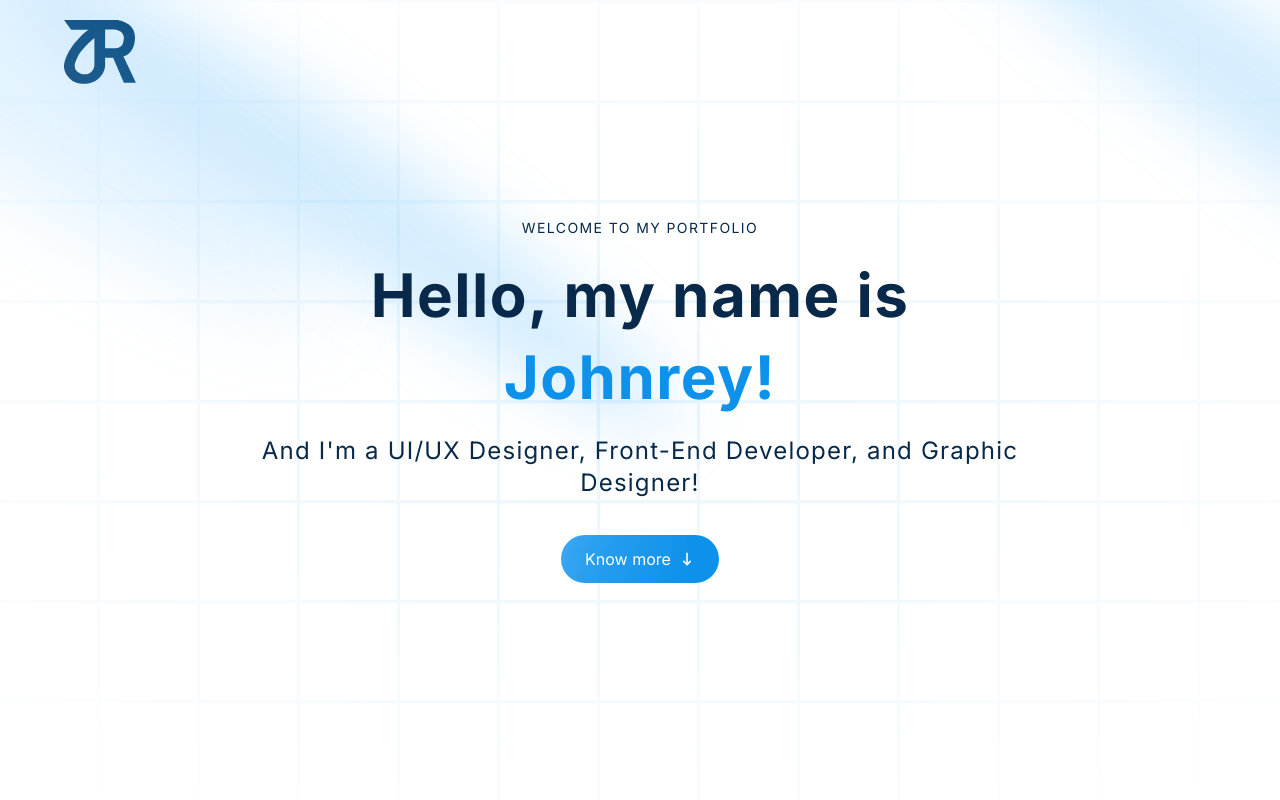
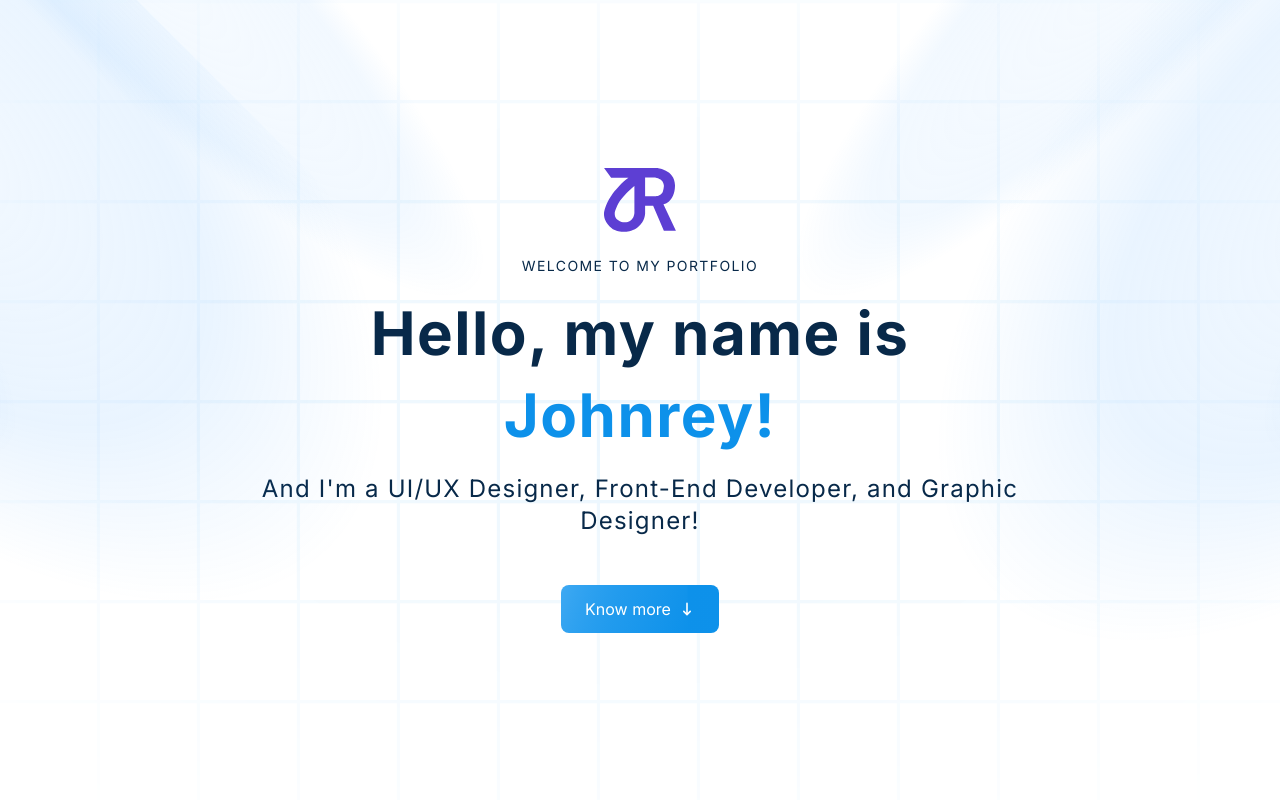
Before and after one commit to johnreyluntayao/my-portfolio, a Next.js app: page / in a window 1280 px wide. Shown: the top 800 px of the page. Built offline with nearby package versions, Linux system fonts and the light colour scheme.

Commit message:
change some hero design

```diff
--- a/components/Hero.tsx
+++ b/components/Hero.tsx
@@ -1,100 +1,97 @@
-"use client"
+"use client";
 
-import React from 'react';
-import { motion } from 'framer-motion';
+import React from "react";
+import { motion } from "framer-motion";
 import { HiArrowNarrowDown } from "react-icons/hi";
-import { Spotlight, TextGenerateEffect, GlowingButton } from "@/lib/imports"
+import { Spotlight, TextGenerateEffect, GlowingButton } from "@/lib/imports";
 
 const Hero = () => {
   const containerVariants = {
     hidden: { opacity: 0 },
     visible: {
       opacity: 1,
-      transition: { staggerChildren: 0.3 },
+      transition: { staggerChildren: 0.25, ease: "easeInOut", duration: 0.8 },
     },
   };
 
-  const itemVariants = {
-    hidden: { opacity: 0, y: 30 },
-    visible: { opacity: 1, y: 0, transition: { duration: 0.6 } },
+  const fadeUpVariants = {
+    hidden: { opacity: 0, y: 40 },
+    visible: {
+      opacity: 1,
+      y: 0,
+      transition: { duration: 0.6, ease: "easeInOut" },
+    },
   };
 
-  const buttonVariants = {
-    hidden: { opacity: 0, scale: 0.8 },
+  const fadeInScaleVariants = {
+    hidden: { opacity: 0, scale: 0.9 },
     visible: {
       opacity: 1,
       scale: 1,
-      transition: { duration: 0.6, ease: 'easeOut' },
+      transition: { duration: 0.6, ease: "easeInOut" },
     },
   };
 
   return (
-    <section className=' flex justify-center items-center h-screen mb-16 2xl:h-[75rem]' id='hero'>
+    <section
+      className="flex justify-center items-center h-screen mb-16 2xl:max-h-[75rem]"
+      id="hero"
+    >
       {/* Spotlight Backgrounds */}
-      <div>
-        <Spotlight className='-top-40 -left-10 rounded-lg md:-left-32 md:-top-20 h-screen' fill="#7cc7fd" />
-        <Spotlight className='top-10 left-full h-[80vh] w-[50vw] transform rotate-180' fill="#37abf9" />
-        <Spotlight className='top-28 left-80 h-[80vh] w-[50vw]' fill="#37abf9" />
-      </div>
+      <Spotlight />
 
       {/* Overlay */}
       <div className="h-screen 2xl:h-[75rem] w-full dark:bg-black-100 dark:bg-grid-white/[0.03] bg-grid-science-blue-200/[0.3] flex items-center justify-center absolute top-0 left-0">
-        <div className="absolute pointer-events-none inset-0 flex items-center justify-center dark:bg-black bg-white [mask-image:radial-gradient(ellipse_at_center,transparent_5%,black)]" />
+        <div className="absolute pointer-events-none inset-0 flex items-center justify-center dark:bg-black bg-white [mask-image:radial-gradient(ellipse_at_center,transparent_1%,black)]" />
       </div>
 
       <motion.div
-        className="absolute top-5 left-mobile-margin md:left-tablet-margin lg:left-laptop-margin xl:left-desktop-margin"
-        initial={{ opacity: 0, scale: 0.8 }}
-        animate={{ opacity: 1, scale: 1 }}
-        transition={{ duration: 0.6, ease: "easeOut" }}
-      >
-        <img
-          src="/Logo.svg"
-          alt="Logo"
-          className="h-10 md:h-12 lg:h-16 "
-        />
-      </motion.div>
-
-      {/* Main Content */}
-      <motion.div
-        className='flex justify-center relative my-20 z-10'
+        className="flex justify-center relative my-20 z-10"
         variants={containerVariants}
         initial="hidden"
         animate="visible"
       >
-        <div className='max-w-[89vw] md:max-w-2xl lg:max-w-[60vw] flex flex-col items-center justify-center'>
+        <div className="max-w-[89vw] md:max-w-2xl lg:max-w-[60vw] flex flex-col items-center justify-center">
+          <motion.div
+            className="mb-6"
+            variants={fadeInScaleVariants}
+          >
+            <img
+              src="/Logo.svg"
+              alt="Logo"
+              className="h-10 md:h-12 lg:h-16"
+            />
+          </motion.div>
+
           <motion.h2
-            className='uppercase text-science-blue-950 tracking-widest text-xs md:text-sm text-center max-w-80'
-            variants={itemVariants}
+            className="uppercase text-science-blue-950 tracking-widest text-xs md:text-sm text-center max-w-80"
+            variants={fadeUpVariants}
           >
             Welcome to my Portfolio
           </motion.h2>
 
           <TextGenerateEffect
-            className='text-center text-[40px] md:text-5xl lg:text-6xl'
+            className="text-center text-[40px] md:text-5xl lg:text-6xl"
             words="Hello, my name is Johnrey!"
           />
 
           <motion.p
-            className='text-center text-science-blue-950 md:tracking-wider mb-4 text-sm md:text-lg lg:text-2xl'
-            variants={itemVariants}
+            className="text-center text-science-blue-950 md:tracking-wider mb-8 text-sm md:text-lg lg:text-2xl"
+            variants={fadeUpVariants}
           >
             And I&apos;m a UI/UX Designer, Front-End Developer, and Graphic Designer!
           </motion.p>
 
           <motion.a
             href="#about"
-            className='lg:pt-5'
-            variants={buttonVariants}
-            initial="hidden"
-            animate="visible"
+            className="pt-4"
+            variants={fadeInScaleVariants}
           >
             <GlowingButton
               title="Know more"
               icon={<HiArrowNarrowDown />}
-              position='right'
-              moreClasses='text-white bg-[linear-gradient(110deg,#0d91ea,45%,#7cc7fd,55%,#0d91ea)]'
-              // bg-[linear-gradient(110deg,#fd7c76,45%,#ff908a,55%,#fd7c76)]
+              position="right"
+              moreClasses="text-white bg-[linear-gradient(110deg,#0d91ea,45%,#7cc7fd,55%,#0d91ea)]"
             />
           </motion.a>
         </div>
@@ -104,3 +101,11 @@ const Hero = () => {
 };
 
 export default Hero;
+
+
+
+
+        {/* <Spotlight className='-top-40 -left-10 rounded-lg md:-left-32 md:-top-20 h-screen' fill="#7cc7fd" />
+        <Spotlight className='top-10 left-full h-[80vh] w-[50vw] transform rotate-180' fill="#37abf9" />
+        <Spotlight className='top-28 left-80 h-[80vh] w-[50vw]' fill="#37abf9" /> */}
+                      // bg-[linear-gradient(110deg,#fd7c76,45%,#ff908a,55%,#fd7c76)]
--- a/components/ui/GlowingButton.tsx
+++ b/components/ui/GlowingButton.tsx
@@ -11,7 +11,7 @@ const GlowingButton = ({title, icon, position, functionClick, moreClasses}: {
 
   return (
 
-    <button className={`inline-flex animate-shimmer items-center justify-center rounded-full bg-[length:200%_100%] gap-2 transition-colors focus:outline-none focus:ring-2 focus:ring-white focus:ring-offset-2 focus:ring-offset-white ${moreClasses}
+    <button className={`inline-flex animate-shimmer items-center justify-center rounded-lg bg-[length:200%_100%] gap-2 transition-colors focus:outline-none focus:ring-2 focus:ring-white focus:ring-offset-2 focus:ring-offset-white ${moreClasses}
       text-xs px-4 py-2
       md:text-sm md:px-5 md:py-3
       lg:text-base lg:px-6 lg:py-3
--- a/components/ui/spotlight.tsx
+++ b/components/ui/spotlight.tsx
@@ -1,56 +1,77 @@
 import React from "react";
-import { cn } from "@/lib/utils";
+import { motion } from "framer-motion";
 
 type SpotlightProps = {
-  className?: string;
-  fill?: string;
+  gradientFirst?: string;
+  gradientSecond?: string;
+  gradientThird?: string;
+  duration?: number;
+  xOffset?: number;
 };
 
-export const Spotlight = ({ className, fill }: SpotlightProps) => {
+export const Spotlight = ({
+  gradientFirst = "radial-gradient(68.54% 68.72% at 55.02% 31.46%, hsla(210, 100%, 88%, 0.2) 0%, hsla(210, 100%, 58%, 0.1) 50%, hsla(210, 100%, 45%, 0) 80%)",
+  gradientSecond = "radial-gradient(50% 50% at 50% 50%, hsla(210, 100%, 88%, 0.15) 0%, hsla(210, 100%, 58%, 0.06) 80%, transparent 100%)",
+  gradientThird = "radial-gradient(50% 50% at 50% 50%, hsla(210, 100%, 88%, 0.1) 0%, hsla(210, 100%, 48%, 0.05) 80%, transparent 100%)",
+  duration = 7,
+  xOffset = 100,
+}: SpotlightProps = {}) => {
   return (
-    <svg
-      className={cn(
-        "animate-spotlight pointer-events-none absolute z-[1]  h-[169%] w-[138%] lg:w-[84%] opacity-0",
-        className
-      )}
-      xmlns="http://www.w3.org/2000/svg"
-      viewBox="0 0 3787 2842"
-      fill="none"
+    <motion.div
+      initial={{ opacity: 0 }}
+      animate={{ opacity: 1 }}
+      transition={{ duration: 1.5 }}
+      className="pointer-events-none absolute inset-0 h-full w-full"
     >
-      <g filter="url(#filter)">
-        <ellipse
-          cx="1924.71"
-          cy="273.501"
-          rx="1924.71"
-          ry="273.501"
-          transform="matrix(-0.822377 -0.568943 -0.568943 0.822377 3631.88 2291.09)"
-          fill={fill || "white"}
-          fillOpacity="0.21"
-        ></ellipse>
-      </g>
-      <defs>
-        <filter
-          id="filter"
-          x="0.860352"
-          y="0.838989"
-          width="3785.16"
-          height="2840.26"
-          filterUnits="userSpaceOnUse"
-          colorInterpolationFilters="sRGB"
-        >
-          <feFlood floodOpacity="0" result="BackgroundImageFix"></feFlood>
-          <feBlend
-            mode="normal"
-            in="SourceGraphic"
-            in2="BackgroundImageFix"
-            result="shape"
-          ></feBlend>
-          <feGaussianBlur
-            stdDeviation="151"
-            result="effect1_foregroundBlur_1065_8"
-          ></feGaussianBlur>
-        </filter>
-      </defs>
-    </svg>
+      {/* Left Spotlight */}
+      <motion.div
+        animate={{ x: [0, xOffset, 0] }}
+        transition={{
+          duration,
+          repeat: Infinity,
+          repeatType: "reverse",
+          ease: "easeInOut",
+        }}
+        className="absolute top-0 left-0 w-screen h-screen z-40 pointer-events-none"
+      >
+        <div
+          style={{ transform: "rotate(-45deg) translateY(-350px)", background: gradientFirst }}
+          className="absolute top-0 left-0 w-[230px] h-[680px] md:w-[360px] md:h-[780px] lg:w-[560px] lg:h-[1080px]"
+        />
+        <div
+          style={{ transform: "rotate(-45deg) translate(5%, -50%)", background: gradientSecond }}
+          className="absolute top-0 left-0 origin-top-left w-[150px] h-[680px] md:w-[140px] md:h-[780px] lg:w-[240px] lg:h-[1080px]"
+        />
+        <div
+          style={{ transform: "rotate(-45deg) translate(-180%, -70%)", background: gradientThird }}
+          className="absolute top-0 left-0 origin-top-left w-[150px] h-[680px] md:w-[140px] md:h-[780px] lg:w-[240px] lg:h-[1080px]"
+        />
+      </motion.div>
+
+      {/* Right Spotlight */}
+      <motion.div
+        animate={{ x: [0, -xOffset, 0] }}
+        transition={{
+          duration,
+          repeat: Infinity,
+          repeatType: "reverse",
+          ease: "easeInOut",
+        }}
+        className="absolute top-0 right-0 w-screen h-screen z-40 pointer-events-none"
+      >
+        <div
+          style={{ transform: "rotate(45deg) translateY(-350px)", background: gradientFirst }}
+          className="absolute top-0 right-0 w-[230px] h-[680px] md:w-[360px] md:h-[780px] lg:w-[560px] lg:h-[1080px]"
+        />
+        <div
+          style={{ transform: "rotate(45deg) translate(-5%, -50%)", background: gradientSecond }}
+          className="absolute top-0 right-0 origin-top-right w-[150px] h-[680px] md:w-[140px] md:h-[780px] lg:w-[240px] lg:h-[1080px]"
+        />
+        <div
+          style={{ transform: "rotate(45deg) translate(180%, -70%)", background: gradientThird }}
+          className="absolute top-0 right-0 origin-top-right w-[150px] h-[680px] md:w-[140px] md:h-[780px] lg:w-[240px] lg:h-[1080px]"
+        />
+      </motion.div>
+    </motion.div>
   );
 };
```
Also changed, not shown: public/Logo.svg.
